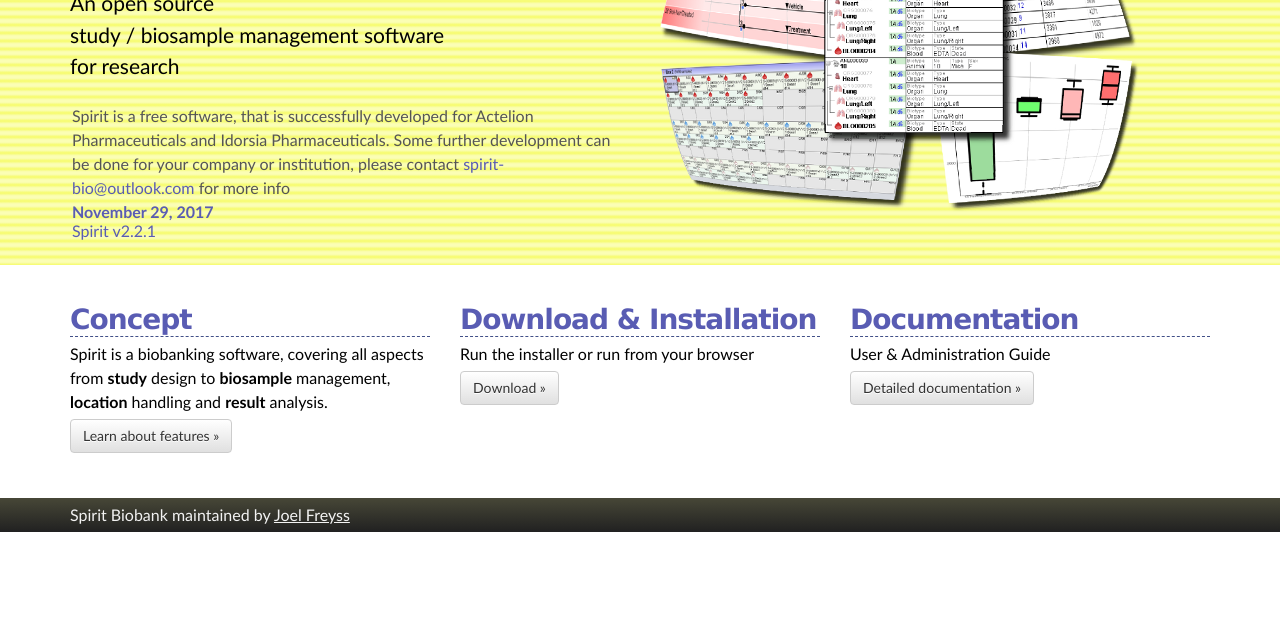
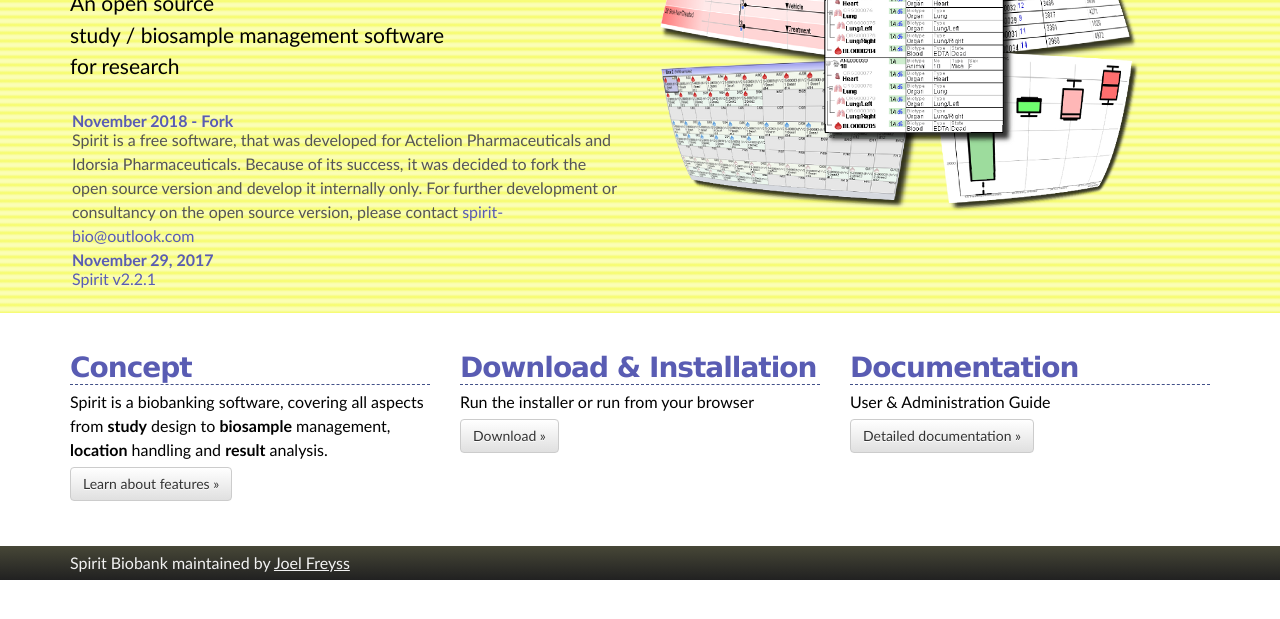
Before and after one commit to jfreyss/spirit, a plain HTML site: page index.html in a window 1280 px wide. Shown: the part 173-792 px from the top of the page. Drawn offline with Linux system fonts and the light colour scheme.

Commit message:
Update index.html

```diff
--- a/index.html
+++ b/index.html
@@ -57,7 +57,8 @@
 				<p>An open source<br> study / biosample management software<br> for research</p>
 
 				<div id="news">
-					<div class="news-content">Spirit is a free software, that is successfully developed for Actelion Pharmaceuticals and Idorsia Pharmaceuticals. Some further development can be done for your company or institution, please contact <a href="mailto:spirit-bio@outlook.com">spirit-bio@outlook.com</a> for more info </div>
+					<div class="news-title">November 2018 - Fork</div>
+					<div class="news-content">Spirit is a free software, that was developed for Actelion Pharmaceuticals and Idorsia Pharmaceuticals. Because of its success, it was decided to fork the open source version and develop it internally only. For further development or consultancy on the open source version, please contact <a href="mailto:spirit-bio@outlook.com">spirit-bio@outlook.com</a> </div>
 					<div class="news-title">November 29, 2017</div>
 					<div class="news-content"><a href="install/install.html">Spirit v2.2.1</a></div>
 				</div>
```
